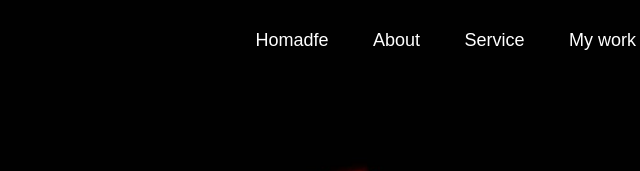
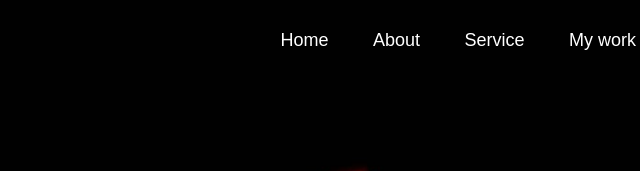
Before and after one commit to tesamuel130/tesamuel-blog, a plain HTML site: page index.html in a window 1280 px wide. Shown: the top 171 px of the page, 273-913 px from the left. Drawn offline with Linux system fonts and the light colour scheme.

Commit message:
Update index.html

```diff
--- a/index.html
+++ b/index.html
@@ -24,7 +24,7 @@
                     </label>
 
                     <ul class="navul">
-                        <li><a href="#">Homadfe</a></li>
+                        <li><a href="#">Home</a></li>
                         <li><a href="#about">About</a></li>
                         <li><a href="#services">Service</a></li>
                         <li><a href="#portfolio">My work</a></li>
```
